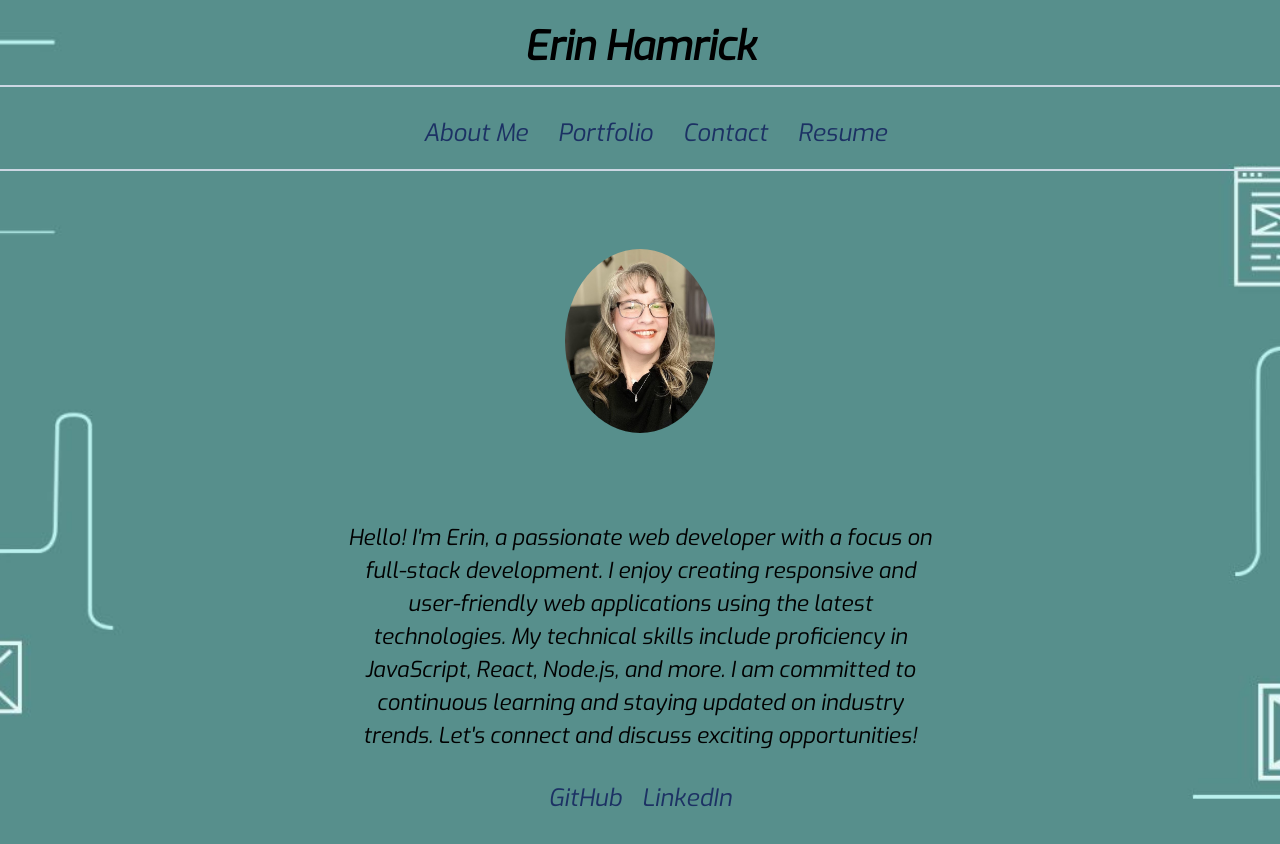
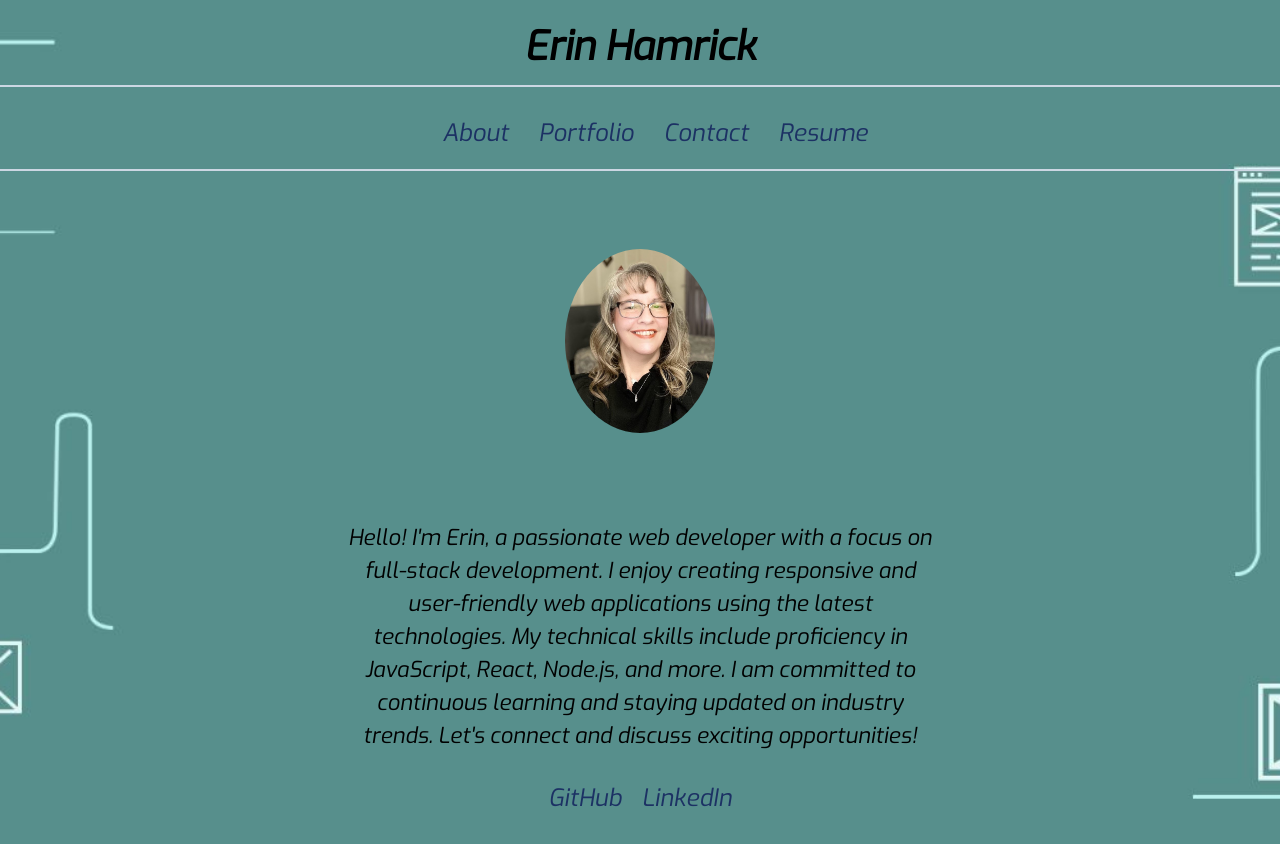
Before and after one commit to ErinHamrick/REACT-portfolio, a React (Vite) app: page / in a window 1280 px wide. Shown: the top 844 px of the page. Built offline with nearby package versions, Linux system fonts and the light colour scheme.

Commit message:
refactored About in nav bar

```diff
--- a/src/components/NavLinks.jsx
+++ b/src/components/NavLinks.jsx
@@ -5,7 +5,7 @@ function NavLinks() {
 
 	const links = [
 		// { to: '/', label: 'Home' },
-		{ to: '/About', label: 'About Me' },
+		{ to: '/About', label: 'About' },
 		{ to: '/Portfolio', label: 'Portfolio' },
 		{ to: '/Contact', label: 'Contact' },
 		{ to: '/Resume', label: 'Resume' },
```
